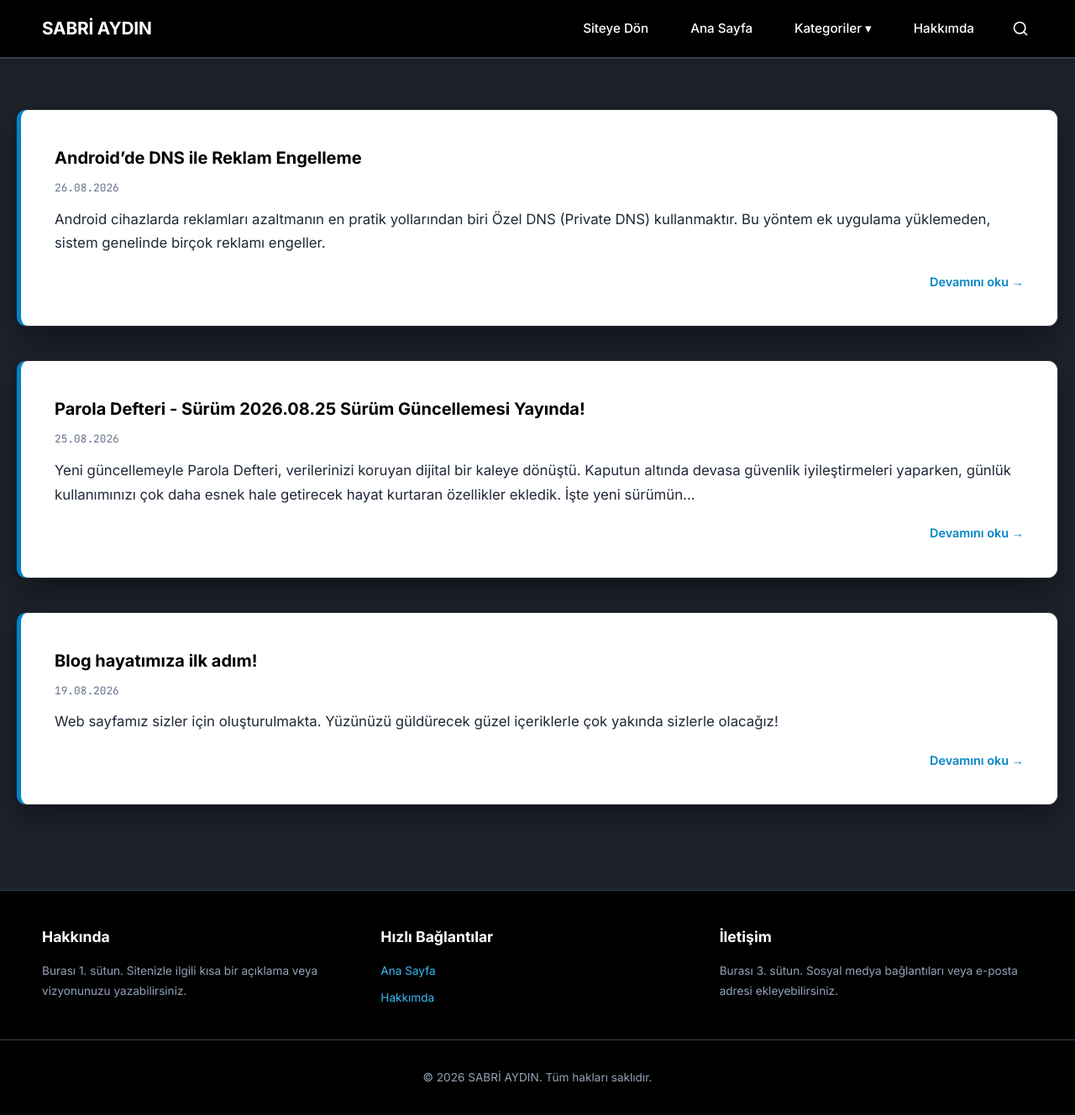
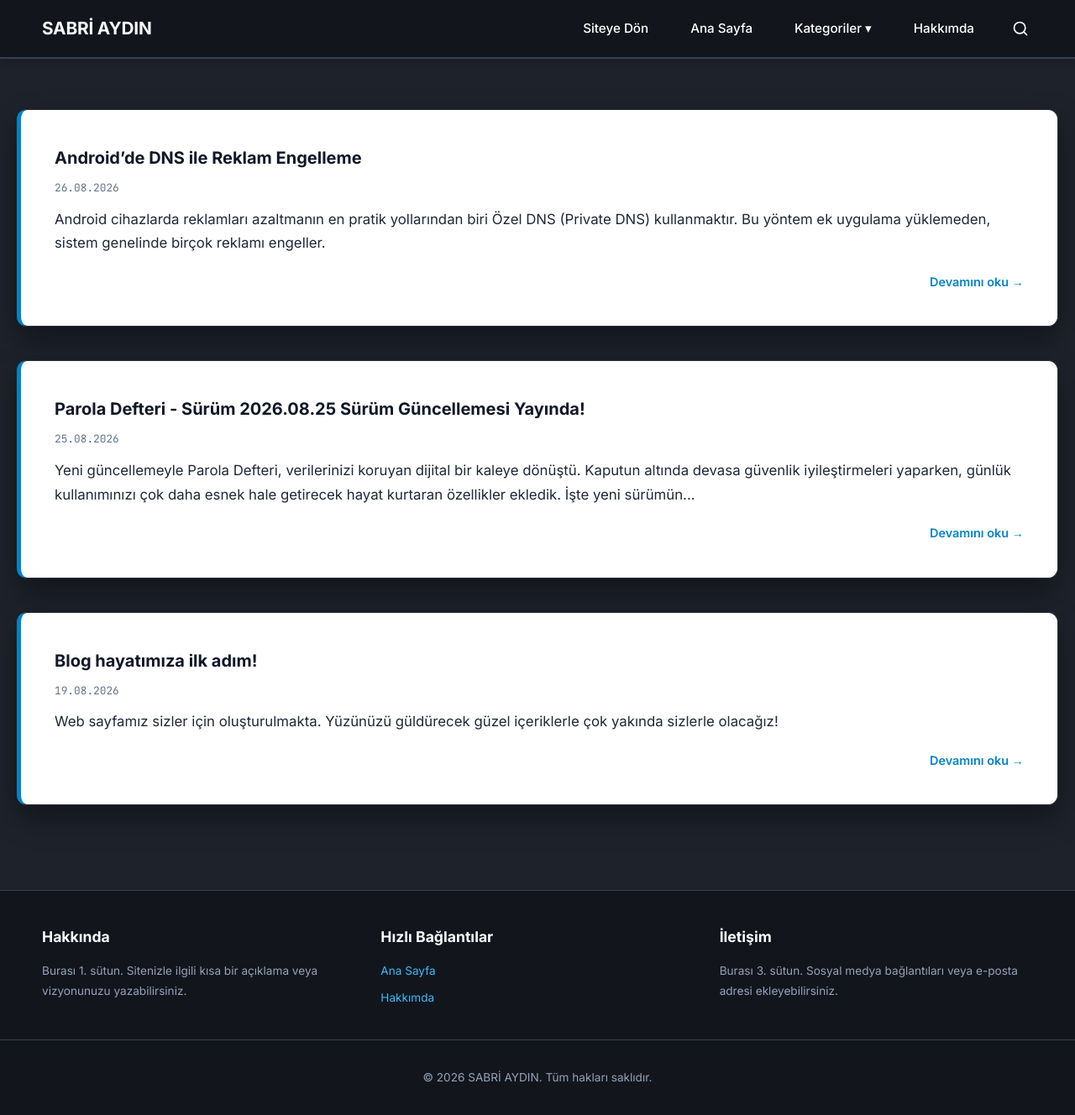
Before and after one commit to sabriaydin/blog, a Jekyll site: the page built from index.html, in a window 1280 px wide and 1349 px high. Shown: the top 1328 px of the window at 84% size. Built offline with Jekyll 4.4.1, drawn with Linux system fonts in a browser that asks for light colours; the list of posts is cut into pages by our own code.

Commit message:
Update default.html

```diff
--- a/_layouts/default.html
+++ b/_layouts/default.html
@@ -14,16 +14,16 @@
     :root {
       /* Farklı alanlar için farklı tonlar */
       --bg-color: #1e222b;        /* Body: Derin lacivert arkaplan */
-      --header-bg: #000000;       /* Header (Menü): Net Siyah */
-      --footer-bg: #000000;       /* Footer: Net Siyah */
+      --header-bg: #12151c;       /* Header: Daha açık gri/mavi ton */
+      --footer-bg: #12151c;       /* Footer: En koyu ton (neredeyse siyah) */
 
       /* Post ve İçerik (Bağımsız beyaz kağıt efekti) */
-      --card-bg: #ffffff;         /* Post ve Açılır Menüler: Net Beyaz */
+      --card-bg: #ffffff;
       --text-dark: #1f2937;       /* Okunabilir koyu gri/siyah metin */
-      --heading-dark: #000000;    /* Tam siyah başlıklar */
+      --heading-dark: #111827;    /* Tam siyah başlıklar */
 
       /* Genel Metinler (Header/Footer için) */
-      --text-main: #ffffff;       /* Net beyaz metin */
+      --text-main: #f8fafc;
       --text-muted: #94a3b8;
 
       /* Vurgular */
@@ -331,9 +331,9 @@
       display: none;
       position: absolute;
       background-color: var(--card-bg);
-      min-width: 200px;
-      box-shadow: 0 10px 25px rgba(0,0,0,0.15);
-      border: 1px solid #e2e8f0;
+      min-width: 200px; /* Biraz daha geniş ve ferah */
+      box-shadow: 0 10px 25px rgba(0,0,0,0.15); /* Daha yumuşak gölge */
+      border: 1px solid #e2e8f0; /* Zarif bir sınır çizgisi */
       z-index: 1001;
       border-radius: 8px;
       overflow: hidden;
@@ -347,8 +347,8 @@
       display: block;
       margin: 0;
       font-size: 0.9rem;
-      border-bottom: 1px solid #e2e8f0;
-      transition: background-color 0.2s ease, color 0.2s ease, padding-left 0.2s ease;
+      border-bottom: 1px solid #f1f5f9;
+      transition: background-color 0.2s ease, padding-left 0.2s ease;
     }
 
     .dropdown-content a:last-child {
@@ -356,14 +356,14 @@
     }
 
     .dropdown-content a:hover {
-      background-color: #000000; /* Net siyah arka plan */
-      color: #ffffff !important; /* Net beyaz metin */
-      padding-left: 24px;
+      background-color: #f8fafc;
+      color: var(--accent-dark) !important;
+      padding-left: 24px; /* Üzerine gelindiğinde hafif kayma */
     }
 
     .dropdown:hover .dropdown-content {
       display: block;
-      animation: fadeInDown 0.3s ease forwards;
+      animation: fadeInDown 0.3s ease forwards; /* Zarif açılış animasyonu */
     }
 
     @keyframes fadeInDown {
@@ -411,7 +411,7 @@
       border: 1px solid #e2e8f0;
       border-radius: 10px;
       padding: 20px;
-      z-index: 1005;
+      z-index: 1005; /* Menüyle çakışmayı önlemek için katman yükseltildi */
     }
 
     .search-box.active {
@@ -458,7 +458,7 @@
 
     #searchResults li {
       margin-bottom: 0;
-      border-bottom: 1px solid #e2e8f0;
+      border-bottom: 1px solid #f1f5f9;
     }
 
     #searchResults li:last-child {
@@ -476,8 +476,8 @@
     }
 
     #searchResults a:hover {
-      background-color: #000000; /* Net siyah arka plan */
-      color: #ffffff; /* Net beyaz metin */
+      background-color: #f8fafc;
+      color: var(--accent-dark);
       padding-left: 15px;
     }
   </style>
```
Also changed, not shown: other parts of _layouts/default.html (+1 -1 lines).
